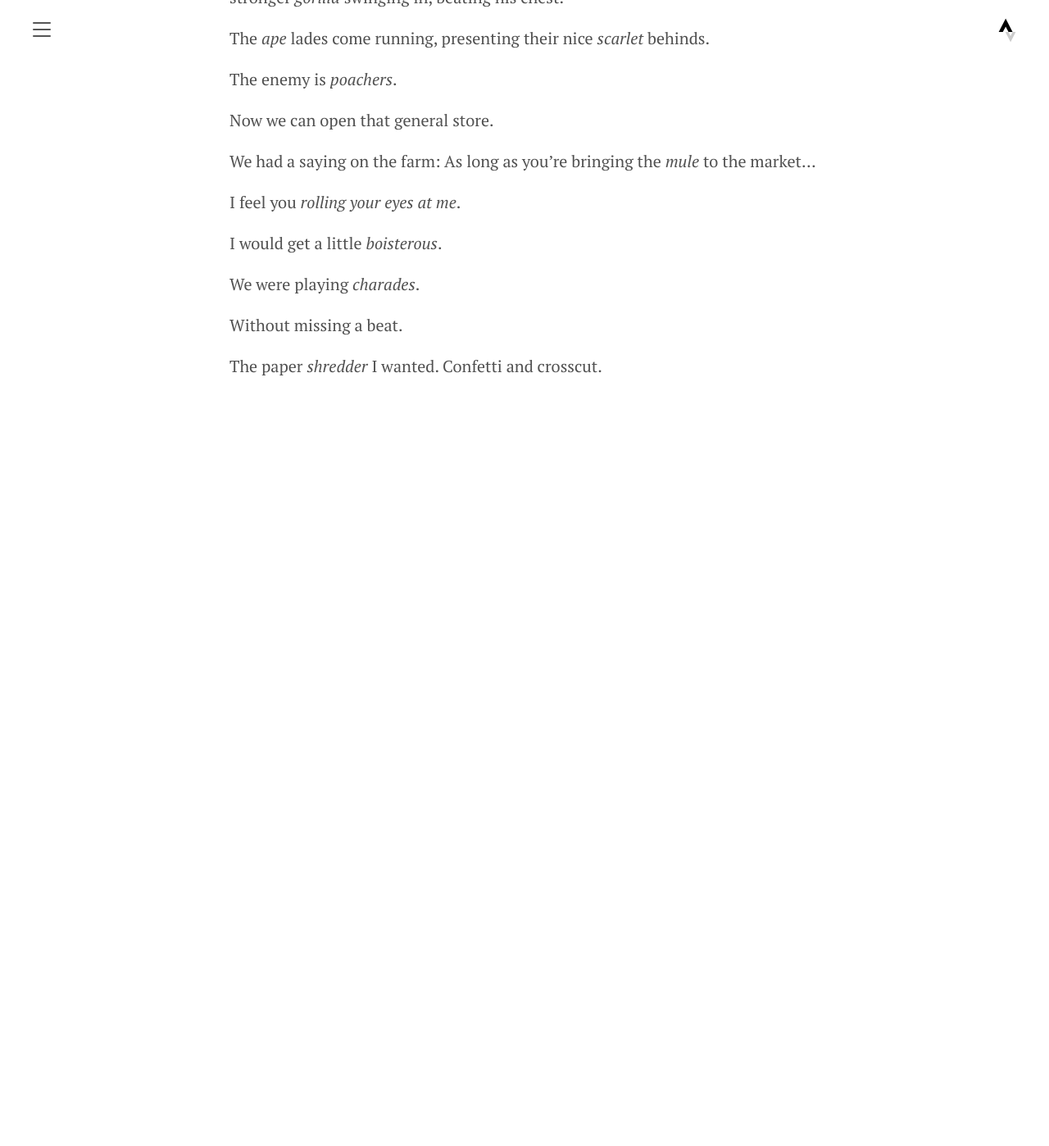
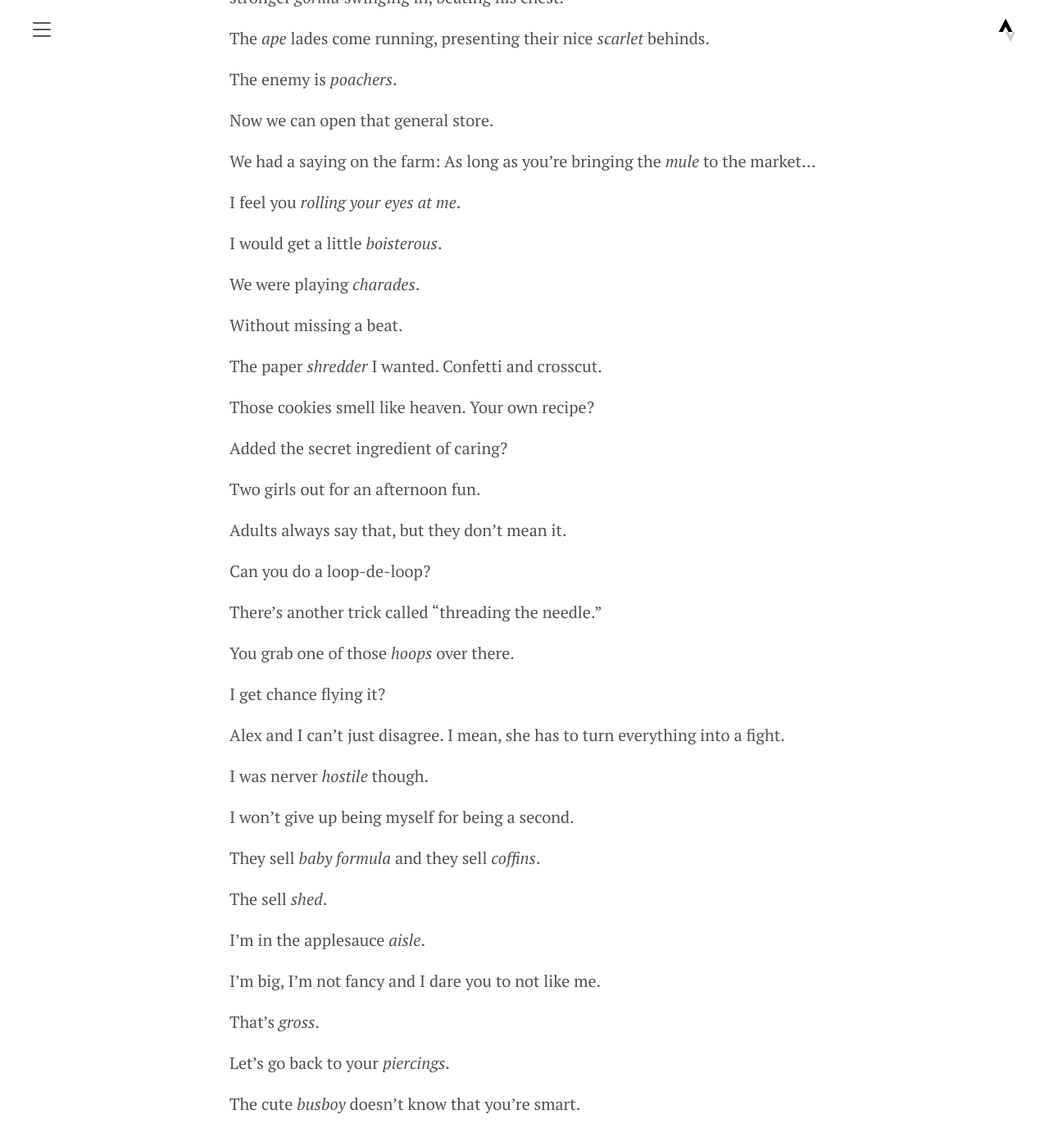
Before and after one commit to yoncise/yoncise.github.io, a Jekyll site: the page built from logs/_posts/2023/2023-12-23-151105267.md, in a window 1280 px wide and 1400 px high, scrolled down 1670 px. Shown: the whole window at 82% size. Built offline with Jekyll 4.4.1, drawn with Linux system fonts in a browser that asks for light colours; before the commit the page ends 2212 px from its top, so only the background shows below that.

Commit message:
语雀同步 Modern Family S01E03

```diff
--- a/logs/_posts/2023/2023-12-23-151105267.md
+++ b/logs/_posts/2023/2023-12-23-151105267.md
@@ -73,3 +73,39 @@ We were playing _charades_.
 Without missing a beat.
 
 The paper _shredder_ I wanted. Confetti and crosscut.
+
+Those cookies smell like heaven. Your own recipe?
+
+Added the secret ingredient of caring?
+
+Two girls out for an afternoon fun.
+
+Adults always say that, but they don't mean it.
+
+Can you do a loop-de-loop?
+
+There's another trick called "threading the needle."
+
+You grab one of those _hoops_ over there.
+
+I get chance flying it?
+
+Alex and I can't just disagree. I mean, she has to turn everything into a fight.
+
+I was nerver _hostile_ though.
+
+I won't give up being myself for being a second.
+
+They sell _baby formula_ and they sell _coffins_.
+
+The sell _shed_.
+
+I'm in the applesauce _aisle_.
+
+I'm big, I'm not fancy and I dare you to not like me.
+
+That's _gross_.
+
+Let's go back to your _piercings_.
+
+The cute _busboy_ doesn't know that you're smart.
```
